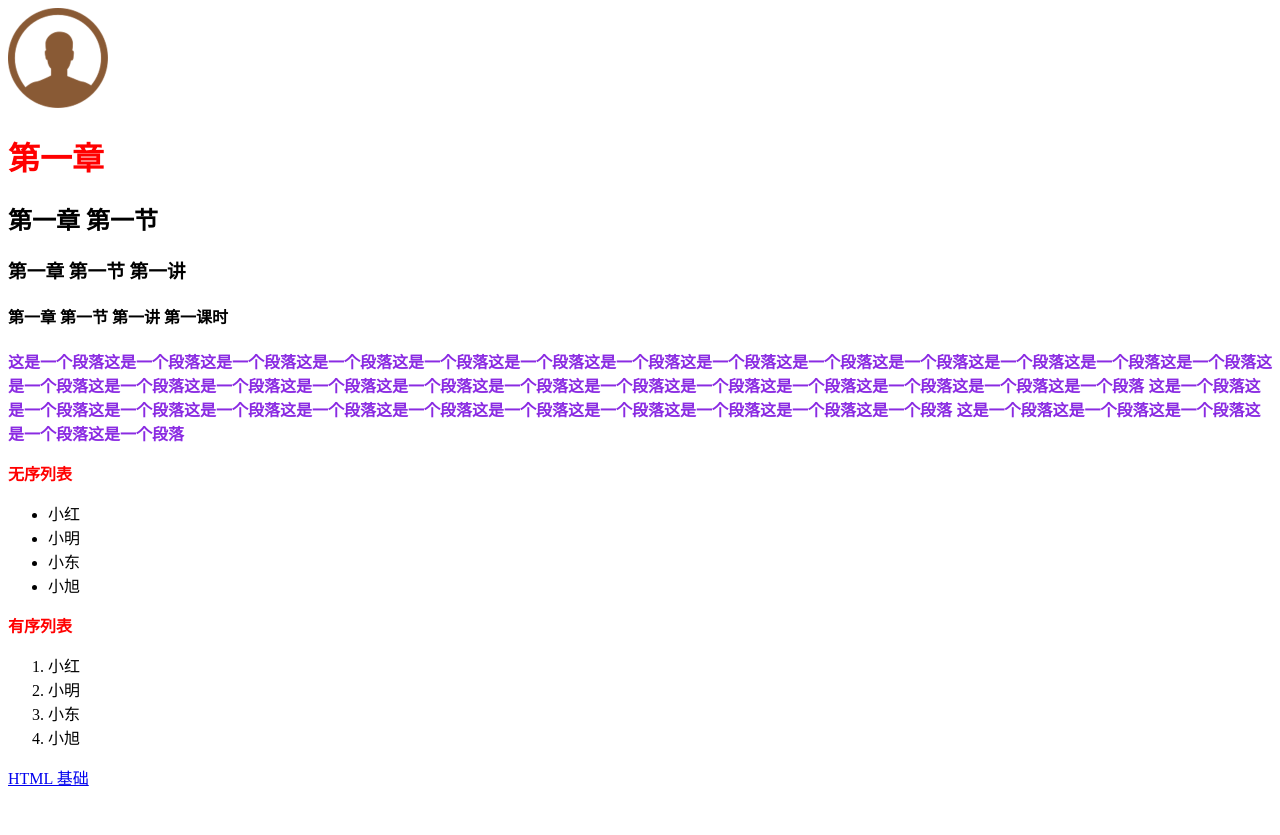
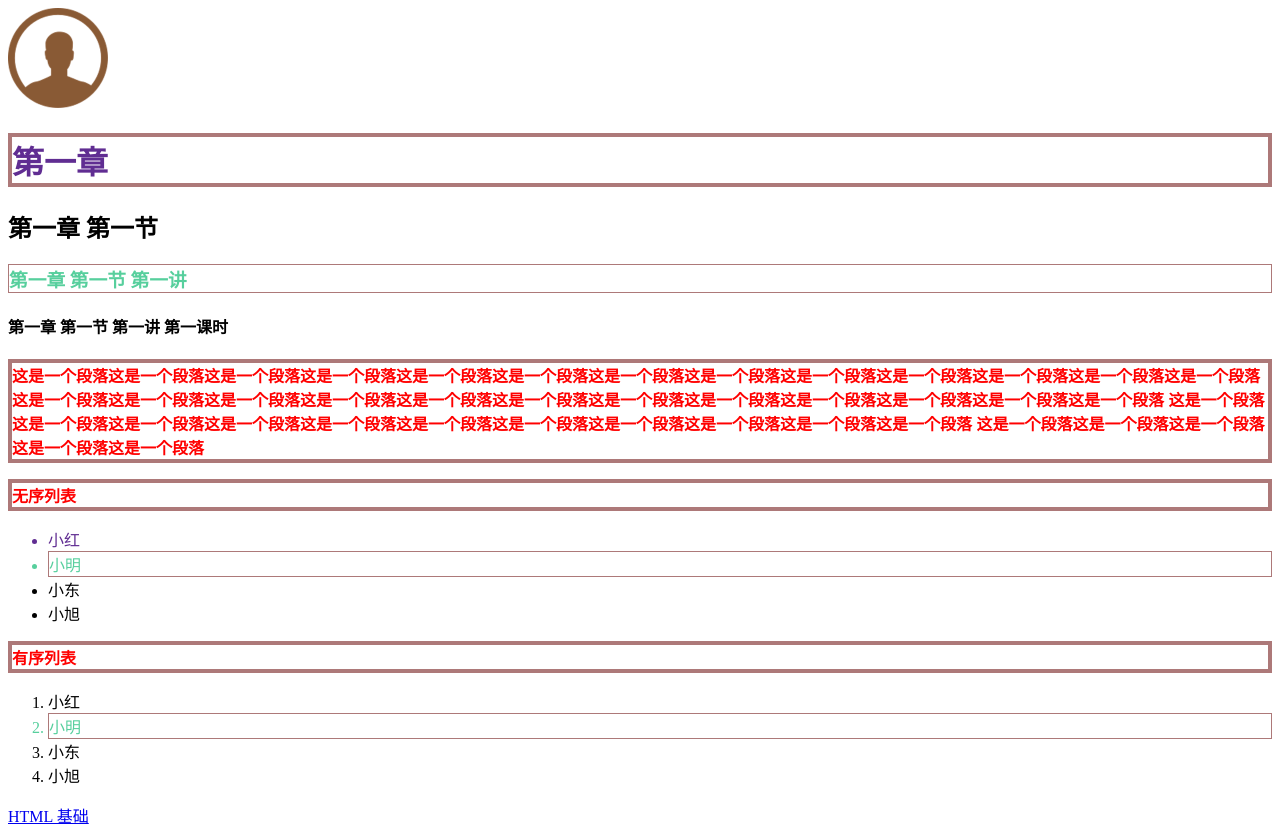
Before and after one commit to liDengHong/Learns-HTML, a plain HTML site: page 基础知识/index.html in a window 1280 px wide. Before the commit the page ends 800 px from the top, so only its background shows below. Drawn offline with Linux system fonts and the light colour scheme.

Commit message:
ID选择器

```diff
--- a/基础知识/index.html
+++ b/基础知识/index.html
@@ -8,32 +8,32 @@
 </head>
 
 <body>
-    <img src="images/touxiang.png" alt="测试图片">
-    <h1 id="dsdkosko">第一章</h1>
+    <img src="images/touxiang.png" class="image" alt="测试图片">
+    <h1 class="text">第一章</h1>
     <h2>第一章 第一节</h2>
-    <h3>第一章 第一节 第一讲</h3>
+    <h3 id="textId">第一章 第一节 第一讲</h3>
     <h4>第一章 第一节 第一讲 第一课时</h4>
-    <p class="ssdsd">这是一个段落这是一个段落这是一个段落这是一个段落这是一个段落这是一个段落这是一个段落这是一个段落这是一个段落这是一个段落这是一个段落这是一个段落这是一个段落这是一个段落这是一个段落这是一个段落这是一个段落这是一个段落这是一个段落这是一个段落这是一个段落这是一个段落这是一个段落这是一个段落这是一个段落
+    <p class="ssdsd" >这是一个段落这是一个段落这是一个段落这是一个段落这是一个段落这是一个段落这是一个段落这是一个段落这是一个段落这是一个段落这是一个段落这是一个段落这是一个段落这是一个段落这是一个段落这是一个段落这是一个段落这是一个段落这是一个段落这是一个段落这是一个段落这是一个段落这是一个段落这是一个段落这是一个段落
         这是一个段落这是一个段落这是一个段落这是一个段落这是一个段落这是一个段落这是一个段落这是一个段落这是一个段落这是一个段落这是一个段落
         这是一个段落这是一个段落这是一个段落这是一个段落这是一个段落
     </p>
     <p>无序列表</p>
     <ul>
-        <li>小红</li>
-        <li>小明</li>
+        <li class="text">小红</li>
+        <li id="textId">小明</li>
         <li>小东</li>
         <li>小旭</li>
     </ul>
     <p>有序列表</p>
     <ol>
         <li>小红</li>
-        <li>小明</li>
+        <li id="textId">小明</li>
         <li>小东</li>
         <li>小旭</li>
     </ol>
     <a href="https://developer.mozilla.org/zh-CN/docs/Learn/Getting_started_with_the_web/HTML_basics">HTML 基础
     </a>
-
+    <script src="./scripts/index.js"></script>
 </body>
 
 </html>
--- /dev/null
+++ b/基础知识/scripts/index.js
@@ -0,0 +1,11 @@
+var image = document.getElementsByClassName('image');
+console.log(image);
+image.onclick = function(){
+    alert('image');
+}
+
+var p = document.getElementsByClassName('ssdsd')[0];
+console.log(p);
+p.onclick = function() {
+    alert(p);
+}
--- a/基础知识/styles/style.css
+++ b/基础知识/styles/style.css
@@ -1,17 +1,11 @@
-p {
+p,h1 {
     color: red;
     font-weight: bold;
     font-family: Arial, Helvetica, sans-serif;
+    border: 4px solid rgb(173, 121, 121);
 }
-.ssdsd {
-    color: blueviolet;
-}
-
-h1 {
-    color: antiquewhite
-}
-#dsdkosko {
-    color: red
+.text {
+    color: rgb(96, 45, 146);
 }
 
 img {
@@ -19,3 +13,9 @@ img {
     height: 100px;
     object-fit: fill;
 }
+
+#textId {
+    color: rgb(87, 207, 157);
+    border: 1px solid rgb(173, 121, 121);
+
+}
```
